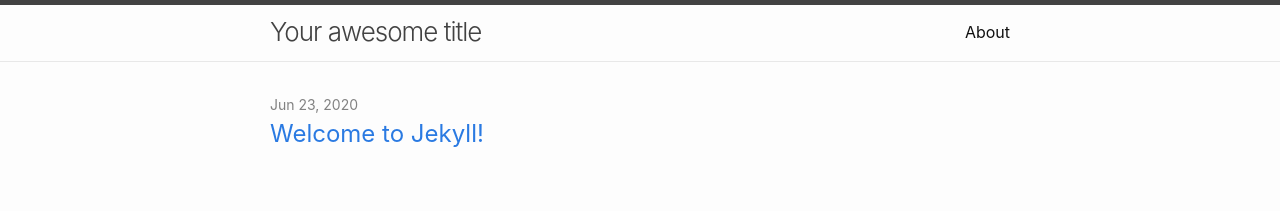
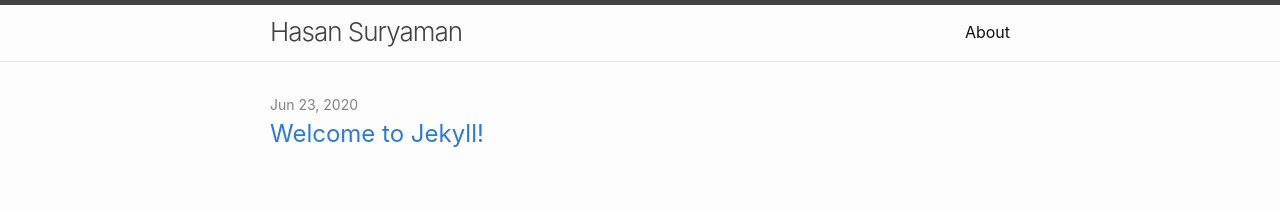
Before and after one commit to mrbvrz/hasansuryaman.com, a Jekyll site: the page built from index.markdown, in a window 1280 px wide. Shown: the top 211 px of the page. Built offline with Jekyll 4.4.1, drawn with Linux system fonts in a browser that asks for light colours.

Commit message:
Update _config.yml

```diff
--- a/_config.yml
+++ b/_config.yml
@@ -18,16 +18,16 @@
 # You can create any custom variable you would like, and they will be accessible
 # in the templates via {{ site.myvariable }}.
 
-title: Your awesome title
-email: your-email@example.com
+title: Hasan Suryaman
+email: hasan.suryaman@gmail.com
 description: >- # this means to ignore newlines until "baseurl:"
   Write an awesome description for your new site here. You can edit this
   line in _config.yml. It will appear in your document head meta (for
   Google search results) and in your feed.xml site description.
 baseurl: "" # the subpath of your site, e.g. /blog
 url: "" # the base hostname & protocol for your site, e.g. http://example.com
-twitter_username: jekyllrb
-github_username:  jekyll
+twitter_username: mrbvrz
+github_username:  mrbvrz
 
 plugins:
   - jekyll-feed
```
